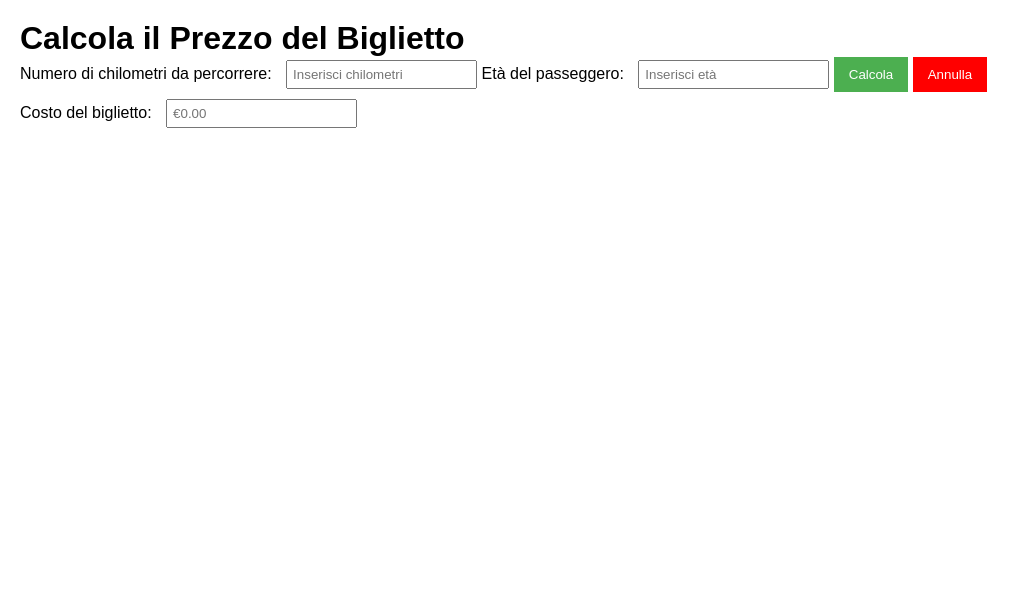
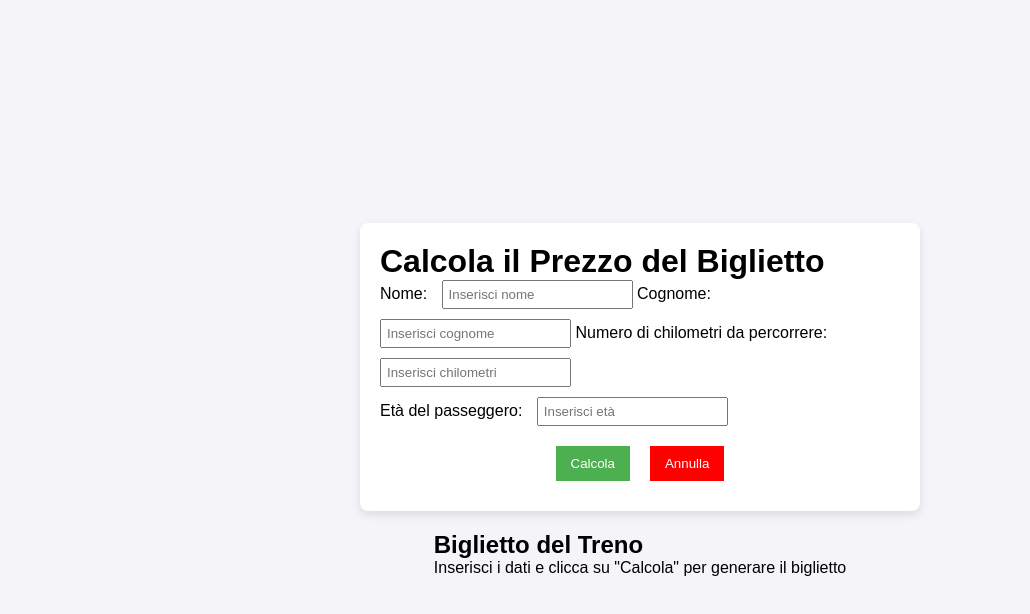
Before and after one commit to nicolo-canevari/js-biglietto-treno-form, a plain HTML site: page index.html in a window 1280 px wide. Shown: the whole page, without its empty margins (0-1030 px from the left). Drawn offline with Linux system fonts and the light colour scheme.

Commit message:
[fix] layout ticket (CSS & HTML)

```diff
--- a/css/style.css
+++ b/css/style.css
@@ -9,9 +9,50 @@
 /* REGOLE MACRO */
 body {
 
-    font-family: Arial, sans-serif;
-    margin: 20px;
+    font-family: 'Arial', sans-serif;
+    background-color: #f4f4f9;
+    display: flex;
+    justify-content: center;
+    align-items: center;
+    height: 100vh;
+    flex-direction: column;
+
 }
+
+/* main container */
+.container {
+
+    display: flex;
+    flex-direction: column;
+    justify-content: center;
+    align-items: center;
+    padding: 20px;
+    max-width: 600px;
+    margin: 0 auto;
+
+}
+
+/* Contenitore per il form */
+.form-container {
+
+    background-color: #fff;
+    padding: 20px;
+    border-radius: 8px;
+    box-shadow: 0 4px 10px rgba(0, 0, 0, 0.1);
+    margin-bottom: 20px;
+    width: 100%;
+    max-width: 600px;
+
+}
+
+.button-container {
+
+    display: flex;
+    justify-content: center;
+    width: 100%;
+
+}
+
 
 /* Regole => label - input */
 label {
@@ -28,6 +69,12 @@ input {
 }
 
 /* Regole => bottoni */
+button {
+
+    margin: 10px;
+
+}
+
 #calcola {
 
     padding: 10px 15px;
@@ -48,11 +95,11 @@ input {
 
 }
 
-button:hover {
+/* button:hover {
 
     background-color: #45a049;
 
-}
+} */
 
 /* OUTPUT */
 /* .output {
--- a/index.html
+++ b/index.html
@@ -11,31 +11,67 @@
 
 <body>
 
+    <div class="container">
+
+        <!-- CONTAINER FORM PER INSERIRE I DATI -->
+        <div class="form-container">
+
             <h1>Calcola il Prezzo del Biglietto</h1>
 
             <form id="form">
 
                 <!--  uso label per aggiungere una didascalia o un’etichetta esplicativa a elementi come campi di input, pulsanti o caselle di spunta -->
-        <!-- input per inserire km -->
+
+                 <!-- Inserimento Dati -->
+                  <!-- Nome -->
+                 <label for="nome">Nome:</label>
+                 <input type="text" id="nome" placeholder="Inserisci nome">
+
+                 <!-- Cognome -->
+                 <label for="cognome">Cognome:</label>
+                 <input type="text" id="cognome" placeholder="Inserisci cognome">
+
+                <!-- Km -->
                 <label for="km">Numero di chilometri da percorrere:</label>
-        <input type="number" id="km" placeholder="Inserisci chilometri">
+                <input type="number" id="km" placeholder="Inserisci chilometri"> <br>
 
-        <!-- input per inserire erà passeggero -->
+                <!-- Età passeggero -->
                 <label for="age">Età del passeggero:</label>
                 <input type="number" id="age" placeholder="Inserisci età">
 
                 <!-- bottoni per calcolare/annullare prezzo finale della corsa -->
                 <!-- calcola prezzo -->
+                 <div class="button-container">
+
                 <button id="calcola" type="button" onclick="calcolaPrezzo()">Calcola</button>
 
                 <!-- annulla il calcolo del prezzo -->
                 <button id="annulla" type="button" onclick="annullaAcquisto()">Annulla</button>
 
+            </div>
+
             </form>
 
+        </div>
+
+        <!-- CONTAINER STAMPA DEL BIGLIETTO -->
+        <div class="ticket-container">
+
+            <h2>Biglietto del Treno</h2>
+
+            <div id="ticket" class="ticket">
+
+                <p id="ticketInfo">Inserisci i dati e clicca su "Calcola" per generare il biglietto</p>
+
+            </div>
+
+        </div>
+
+    </div>
+
     <!-- output prezzo finale della corsa-->
-     <label for="ticketCost" class="output">Costo del biglietto:</label>
-     <input type="text" id="ticketCost" placeholder="€0.00" readonly>
+    <!-- <label for="ticketCost" class="output">Costo del biglietto:</label>
+    <input type="text" id="ticketCost" placeholder="€0.00" readonly> -->
 
     <!-- JS -->
     <script src="./javascript/script.js"></script>
```
Lines whose indentation alone changed are shown as unchanged.
